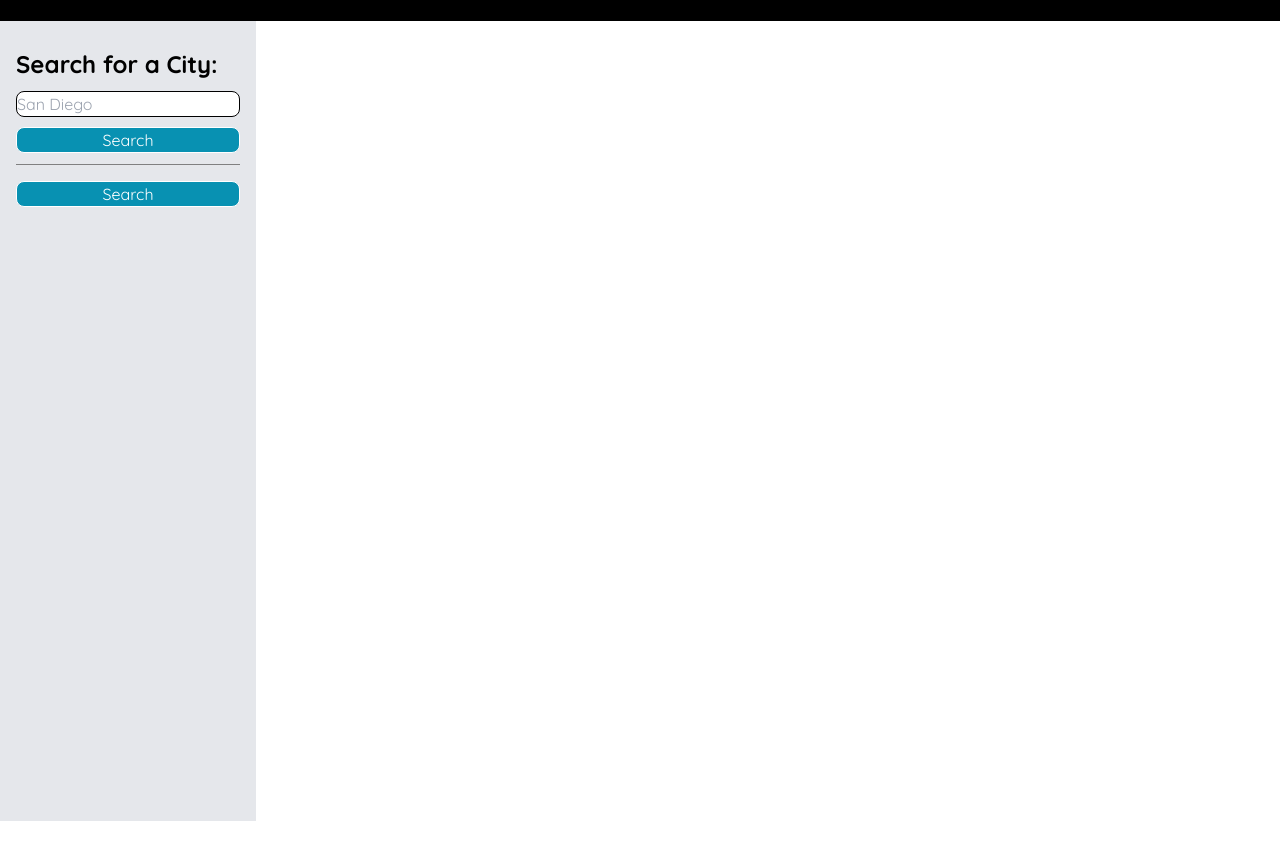
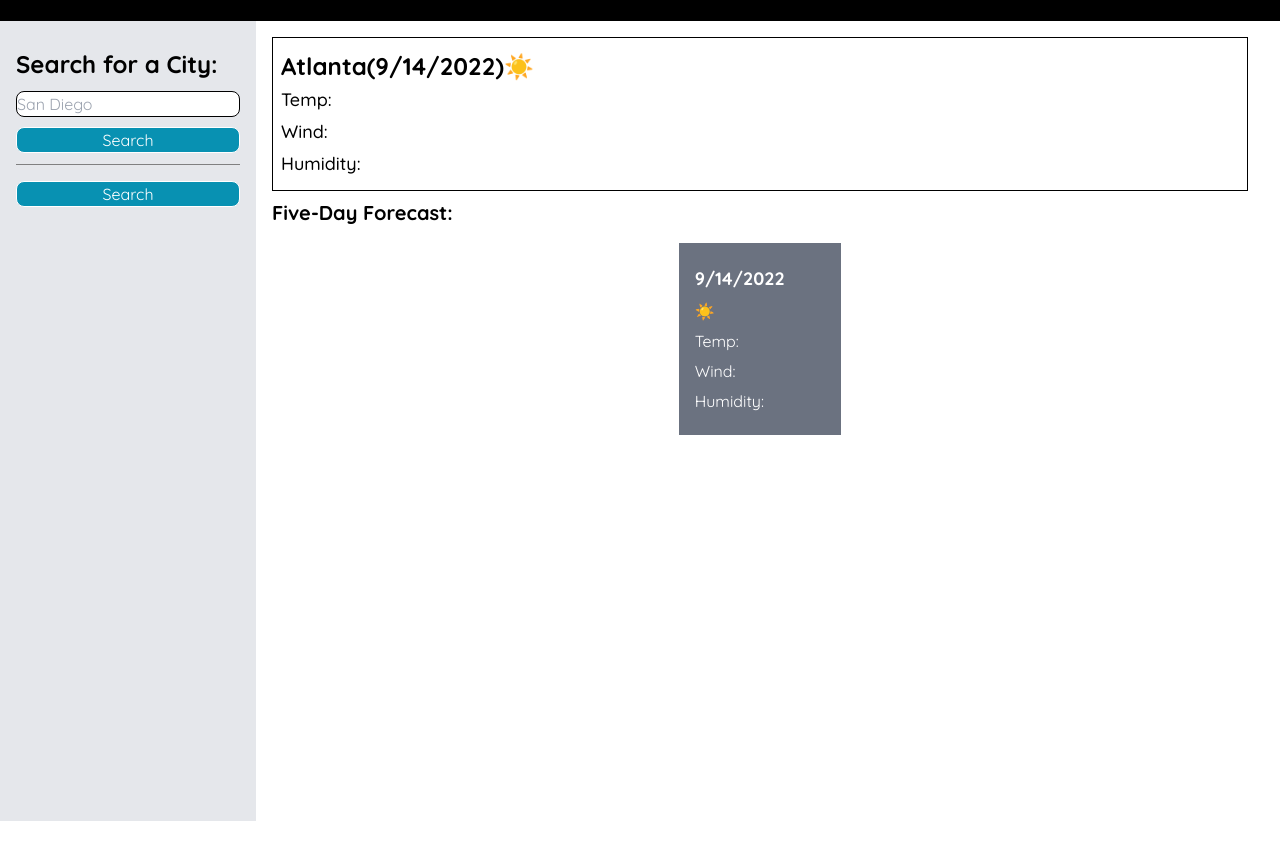
Before and after one commit to Fy50167/weather-dashboard, a plain HTML site: page index.html in a window 1280 px wide. Shown: the part 59-918 px from the top of the page. Before the commit the page ends 880 px from the top, so only its background shows below. Drawn offline with nearby package versions, Linux system fonts and the light colour scheme.

Commit message:
Finishing search results UI

```diff
--- a/assets/css/style.css
+++ b/assets/css/style.css
@@ -28,3 +28,11 @@ header {
 .bottom-border {
     border-bottom: 1px solid grey;
 }
+
+.grow {
+    flex-grow: 1;
+}
+
+.border-1 {
+    border: 1px solid black;
+}
--- a/index.html
+++ b/index.html
@@ -10,7 +10,7 @@
 <body>
     <header class = 'p-6 text-center bg-black text-2xl font-bold'><h1>Weather Dashboard</h1></header>
 
-    <div class = 'flex h-screen'>
+    <div class = 'flex h-screen w-full'>
 
         <section class = 'bg-gray-200 w-1/5 h-full p-4 flex flex-col'id = 'left-form'>
             <form class = 'flex flex-col justify-evenly h-1/6 bottom-border' id = 'search-form'>
@@ -19,13 +19,33 @@
                 <button class="btn rounded-lg">Search</button>
             </form>
 
-            <div class = 'flex flex-col justify-start grow py-4' id = 'search-history'>
-                <button class="btn rounded-lg">Search</button>
+            <div class = 'flex flex-col justify-start grow' id = 'search-history'>
+                <button class="btn rounded-lg my-4">Search</button>
             </div>
         </section>
 
-        <section id = 'search-results'>
+        <section class = 'grow p-4 pr-8' id = 'search-results'>
+            <div class = 'h-1/5 w-full border-1 flex flex-col justify-evenly p-2' id = 'current-weather'>
+                <h2 class = 'font-bold text-2xl'>Atlanta(9/14/2022)☀️</h2>
+                <h3 class = 'text-lg font-medium'>Temp:</h3>
+                <h3 class = 'text-lg font-medium'>Wind:</h3>
+                <h3 class = 'text-lg font-medium'>Humidity:</h3>
+            </div>
 
+            <div class = 'mt-2 h-full'>
+                <h2 class= 'font-bold text-xl'>Five-Day Forecast:</h2>
+                <div class = 'flex justify-evenly h-full' id = 'forecast'>
+                    <div class = 'bg-gray-500 mt-4 w-1/6 h-1/4 flex flex-col justify-evenly p-4'>
+                        <h3 class = 'text-white font-bold text-lg'>9/14/2022</h3>
+                        <h3>☀️</h3>
+                        <h3 class = 'text-white'>Temp:</h3>
+                        <h3 class = 'text-white'>Wind:</h3>
+                        <h3 class = 'text-white'>Humidity:</h3>
+                    </div>
+
+
+                </div>
+            </div>
         </section>
     </div>
 
```
